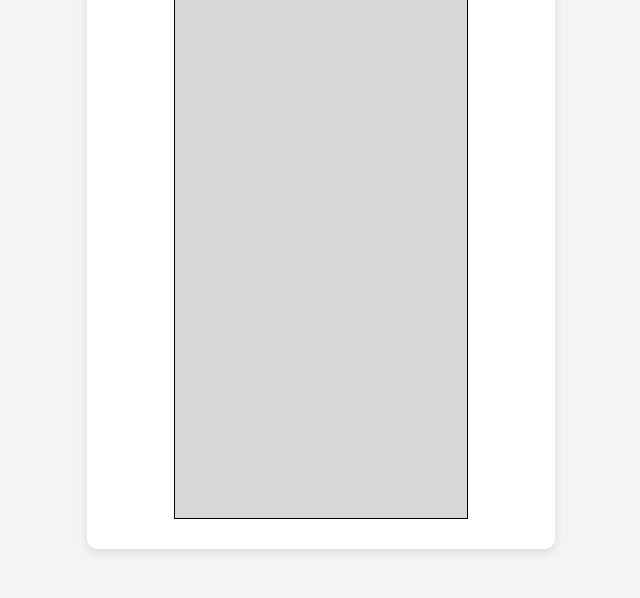
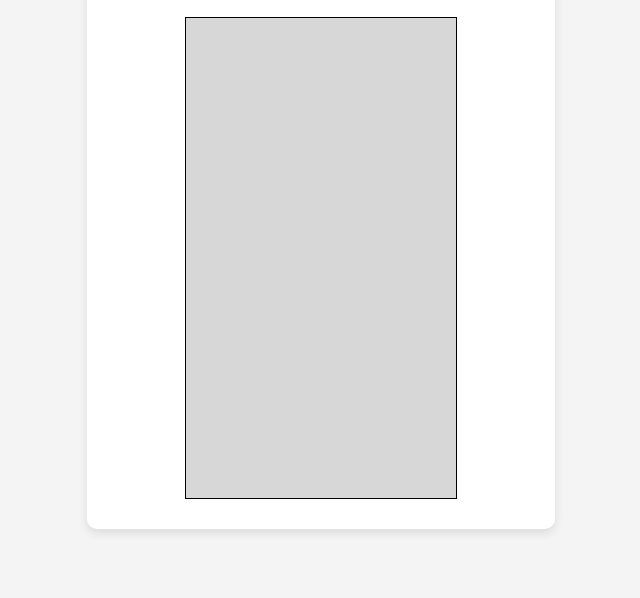
Before and after one commit to Cold-Juice911/ASCII-Fun, a plain HTML site: page index.html in a window 1280 px wide. Shown: the part 202-800 px from the top of the page, without its empty margins (319-959 px from the left). Drawn offline with Linux system fonts and the light colour scheme.

Commit message:
Update styles.css

```diff
--- a/styles.css
+++ b/styles.css
@@ -6,7 +6,6 @@ body {
     align-items: center;
     height: 100vh;
     margin: 0;
-    overflow: hidden;
 }
 
 .container {
@@ -16,7 +15,7 @@ body {
     box-shadow: 0px 4px 10px rgba(0, 0, 0, 0.1);
     border-radius: 10px;
     max-width: 70vw;
-    height: auto;
+    max-height: 90vh;
 }
 
 h1 {
@@ -46,7 +45,7 @@ canvas {
     border: 1px solid #000;
     background-color: #d7d7d7;
     max-width: 90%;
-    max-height: 65vh;
+    height: 60vh;
 }
 
 button {
```
